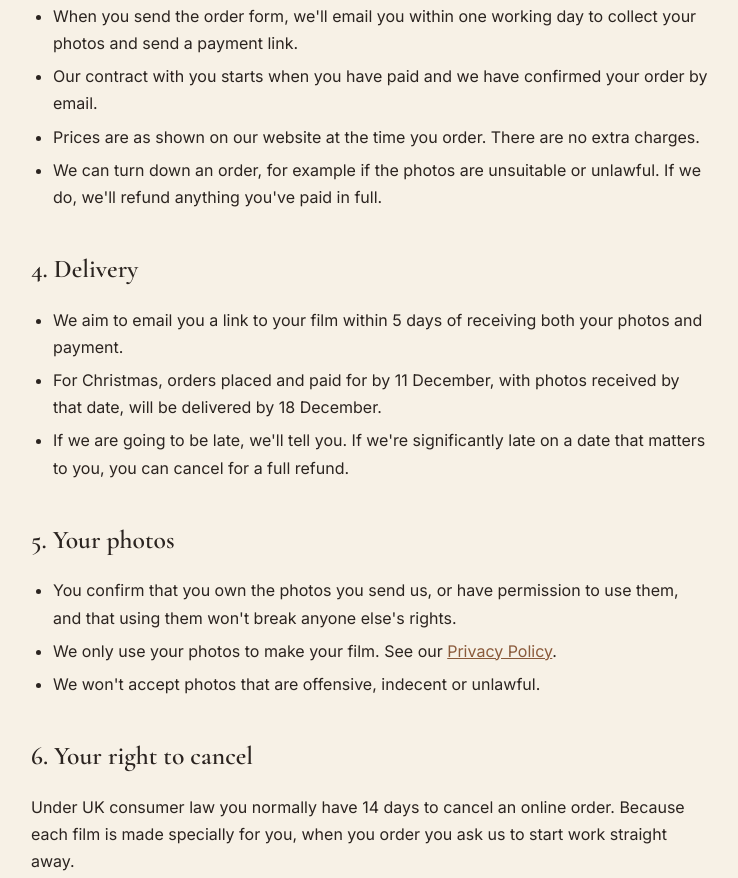
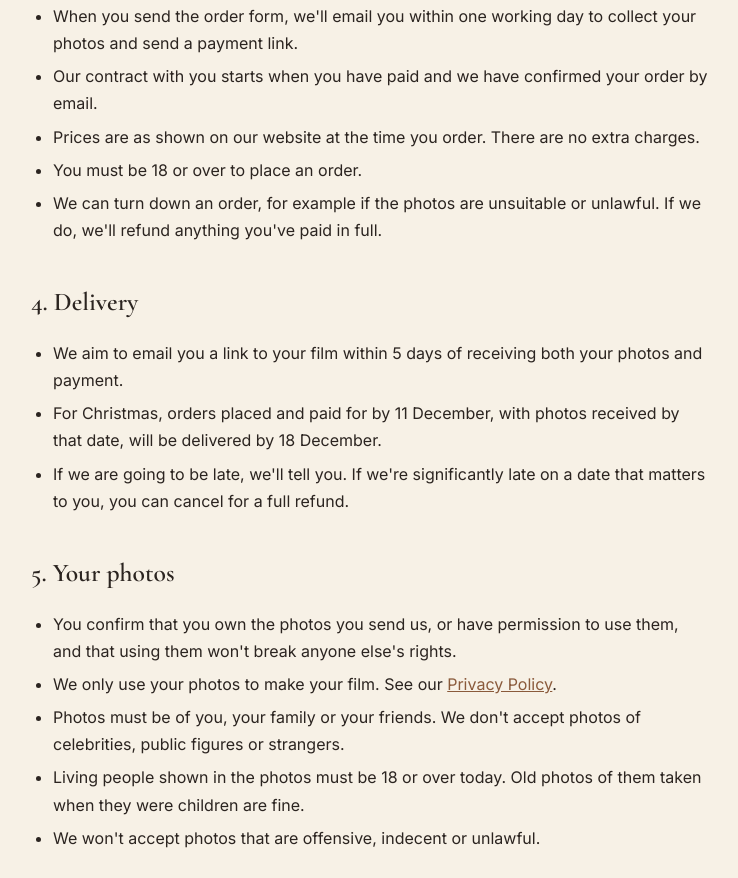
Before and after one commit to thememoryprojectuk/the-memory-project, a plain HTML site: page terms.html in a window 1280 px wide. Shown: the part 748-1626 px from the top of the page, without its empty margins (269-1007 px from the left). Drawn offline with Linux system fonts and the light colour scheme.

Commit message:
Add files via upload

```diff
--- a/terms.html
+++ b/terms.html
@@ -27,6 +27,7 @@
 <li>When you send the order form, we'll email you within one working day to collect your photos and send a payment link.</li>
 <li>Our contract with you starts when you have paid and we have confirmed your order by email.</li>
 <li>Prices are as shown on our website at the time you order. There are no extra charges.</li>
+<li>You must be 18 or over to place an order.</li>
 <li>We can turn down an order, for example if the photos are unsuitable or unlawful. If we do, we'll refund anything you've paid in full.</li>
 </ul>
 
@@ -41,6 +42,8 @@
 <ul>
 <li>You confirm that you own the photos you send us, or have permission to use them, and that using them won't break anyone else's rights.</li>
 <li>We only use your photos to make your film. See our <a href="/privacy.html">Privacy Policy</a>.</li>
+<li>Photos must be of you, your family or your friends. We don't accept photos of celebrities, public figures or strangers.</li>
+<li>Living people shown in the photos must be 18 or over today. Old photos of them taken when they were children are fine.</li>
 <li>We won't accept photos that are offensive, indecent or unlawful.</li>
 </ul>
 
```
Also changed, not shown: index.html (+1 -1 lines).
